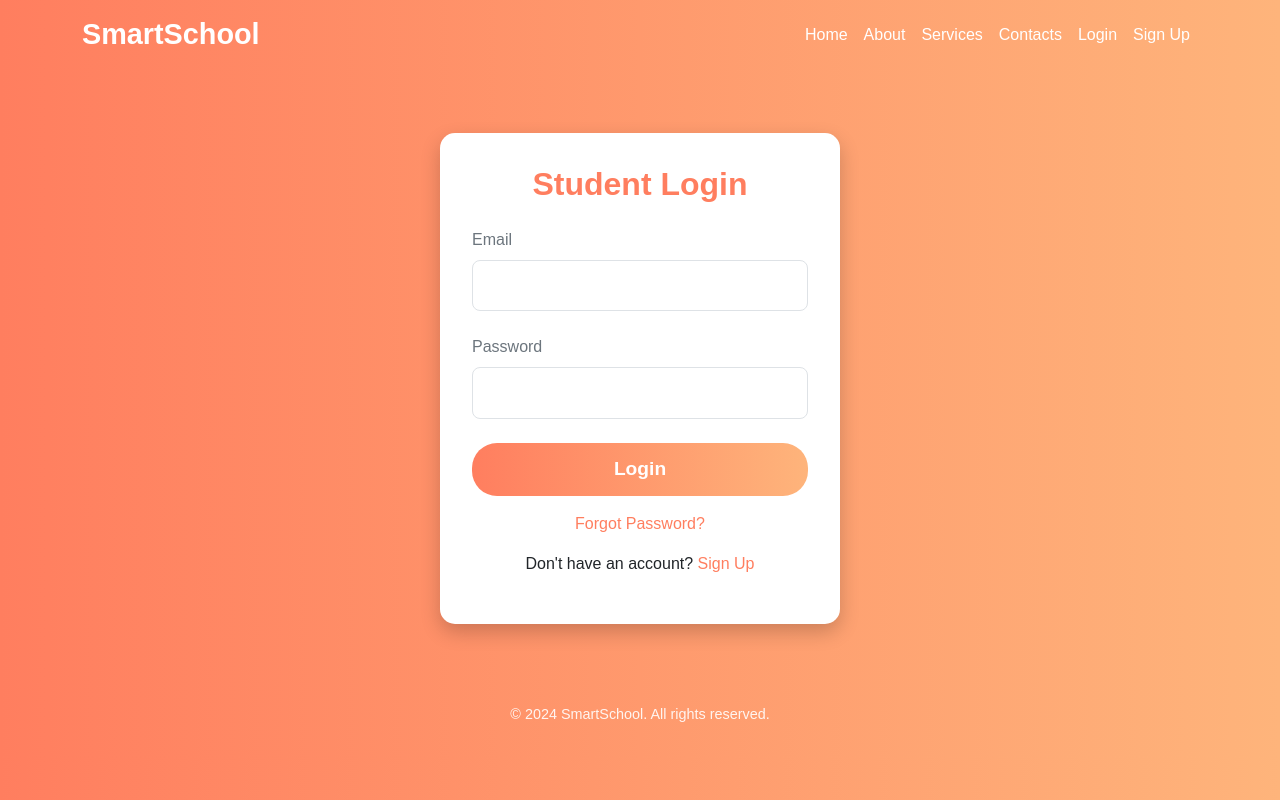
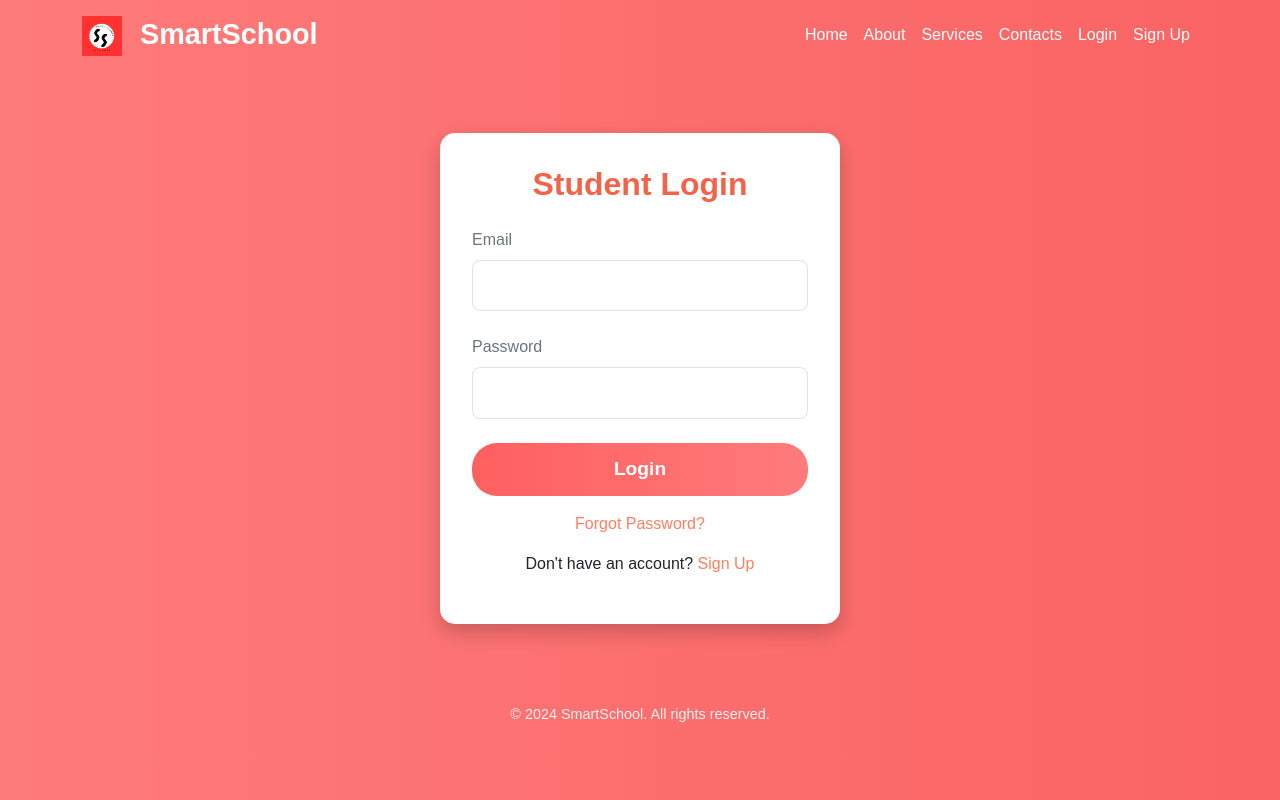
Before and after one commit to johncybersec1/smartsys, a Flask app: page /login in a window 1280 px wide. Run offline with Flask 3, Linux system fonts and the light colour scheme.

Commit message:
edited login and teacher dash themes and added logo

```diff
--- a/templates/login.html
+++ b/templates/login.html
@@ -11,11 +11,16 @@
     <style>
         /* Background */
         body {
-            background: linear-gradient(to right, #ff7e5f, #feb47b);
+            background: linear-gradient(to right, #fe7b7b, #fa6363);
             font-family: 'Arial', sans-serif;
         }
         .navbar {
             background-color: transparent;
+        }
+        .navbar-brand img {
+            height: 40px; /* Adjust size of the logo */
+            width: auto;
+            margin-right: 10px; /* Space between logo and text */
         }
         .navbar a.navbar-brand {
             font-weight: bold;
@@ -42,7 +47,7 @@
             to { transform: translateY(0); opacity: 1; }
         }
         .login-card h2 {
-            color: #ff7e5f;
+            color: #f36349;
             font-weight: bold;
             margin-bottom: 1.5rem;
             text-align: center;
@@ -57,7 +62,7 @@
         }
         .btn-cta {
             width: 100%;
-            background: linear-gradient(to right, #ff7e5f, #feb47b);
+            background: linear-gradient(to right, #ff5f5f, #fe7b7b);
             color: white;
             font-size: 1.2rem;
             padding: 0.75rem;
@@ -67,7 +72,7 @@
             transition: background 0.3s ease;
         }
         .btn-cta:hover {
-            background: linear-gradient(to right, #feb47b, #ff7e5f);
+            background: linear-gradient(to right, #fe7b7b, #fa6363);
         }
 
         /* Custom Footer */
@@ -85,7 +90,10 @@
     <!-- Navbar -->
     <nav class="navbar navbar-expand-lg">
         <div class="container">
-            <a class="navbar-brand" href="{{ url_for('home') }}">SmartSchool</a>
+            <a class="navbar-brand" href="{{ url_for('home') }}">
+                <img src="{{ url_for('static', filename='S.png') }}" alt="SmartSchool Logo">
+                SmartSchool
+            </a>
             <button class="navbar-toggler" type="button" data-bs-toggle="collapse" data-bs-target="#navbarNav" aria-controls="navbarNav" aria-expanded="false" aria-label="Toggle navigation">
                 <span class="navbar-toggler-icon"></span>
             </button>
```
Also changed, not shown: templates/home.html (+11 -1 lines), static/S.png (added).
